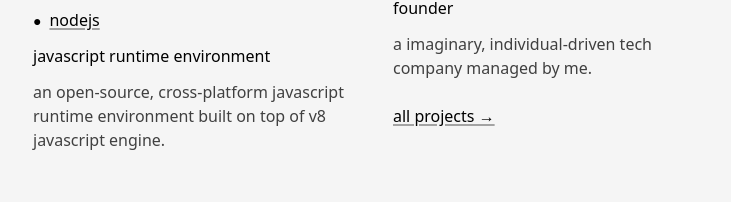
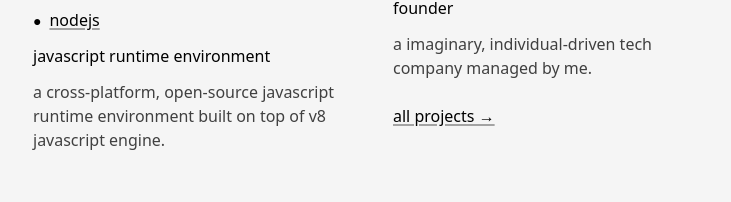
Before and after one commit to gogglesgogs/gogglesgogs.github.io, a React (Vite) app: page / in a window 1280 px wide. Shown: the part 748-950 px from the top of the page, without its empty margins (271-1002 px from the left). Built offline with nearby package versions, Linux system fonts and the light colour scheme; a web font is replaced by a local one.

Commit message:
Update Home.tsx

```diff
--- a/src/pages/Home.tsx
+++ b/src/pages/Home.tsx
@@ -109,7 +109,7 @@ function Home() {
               <p className="mt-3">javascript runtime environment</p>
 
               <p className="mt-3 text-neutral-700 dark:text-neutral-300">
-                an open-source, cross-platform javascript runtime
+                a cross-platform, open-source javascript runtime
                 environment built on top of v8 javascript engine.
               </p>
             </li>
```
